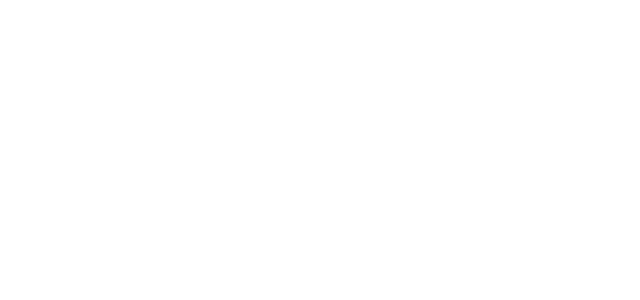
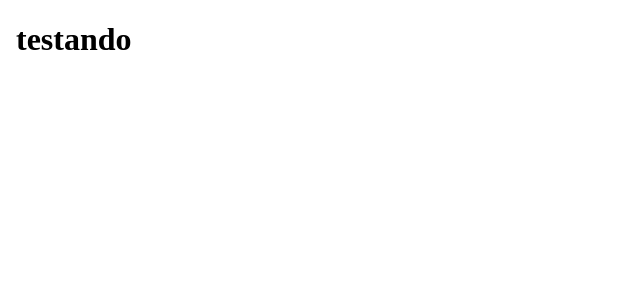
Before and after one commit to RodrigoDev1995/TestePixel, an Angular app: page / in a window 1280 px wide. Shown: the top 300 px of the page, without its empty margins (0-640 px from the left). Built offline with nearby package versions, Linux system fonts and the light colour scheme.

Commit message:
testando

```diff
--- a/src/app/app.component.html
+++ b/src/app/app.component.html
@@ -19,6 +19,6 @@
 
 </head>
 <body>
-
+    <h1>testando</h1>
 </body>
 </html>
```
